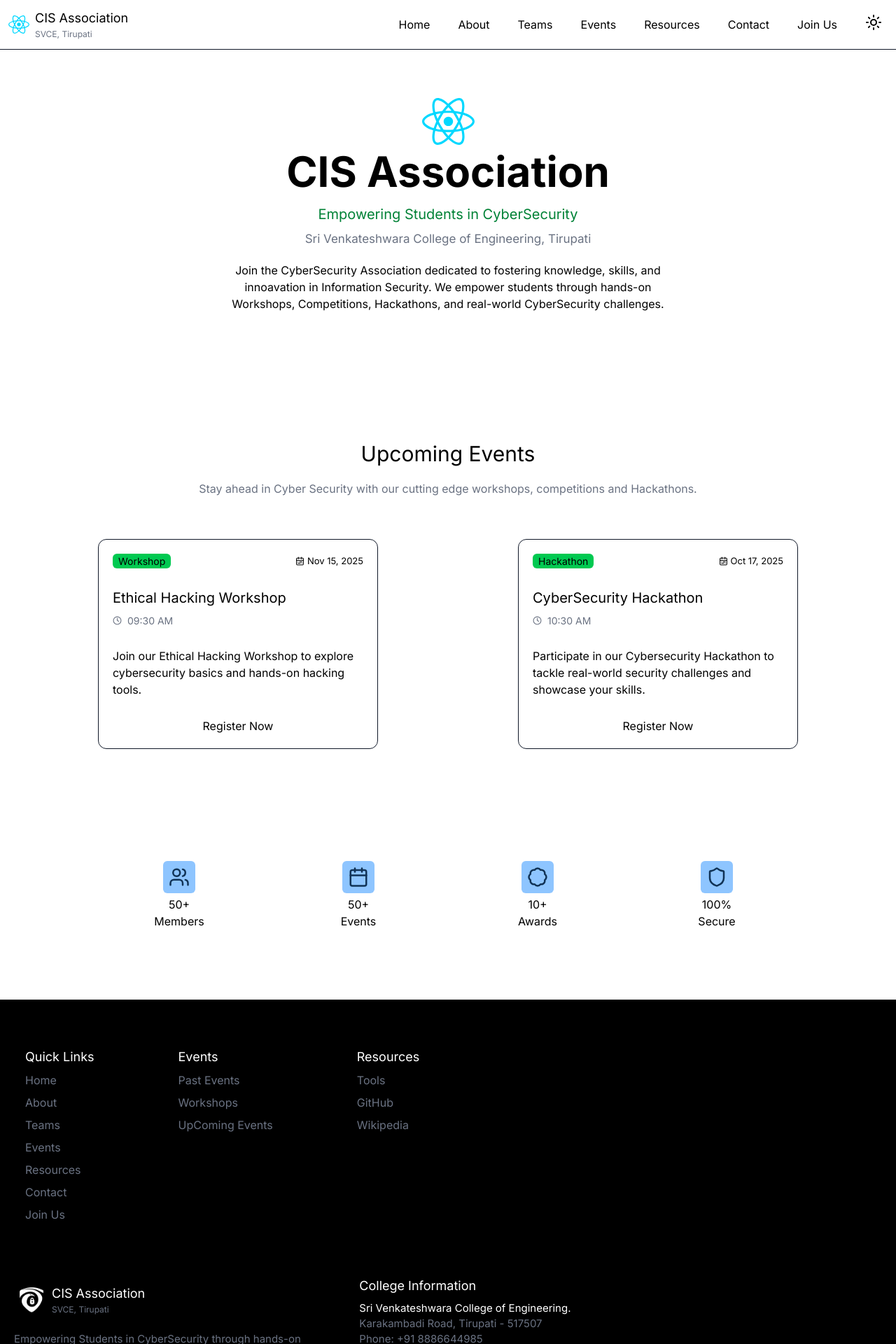
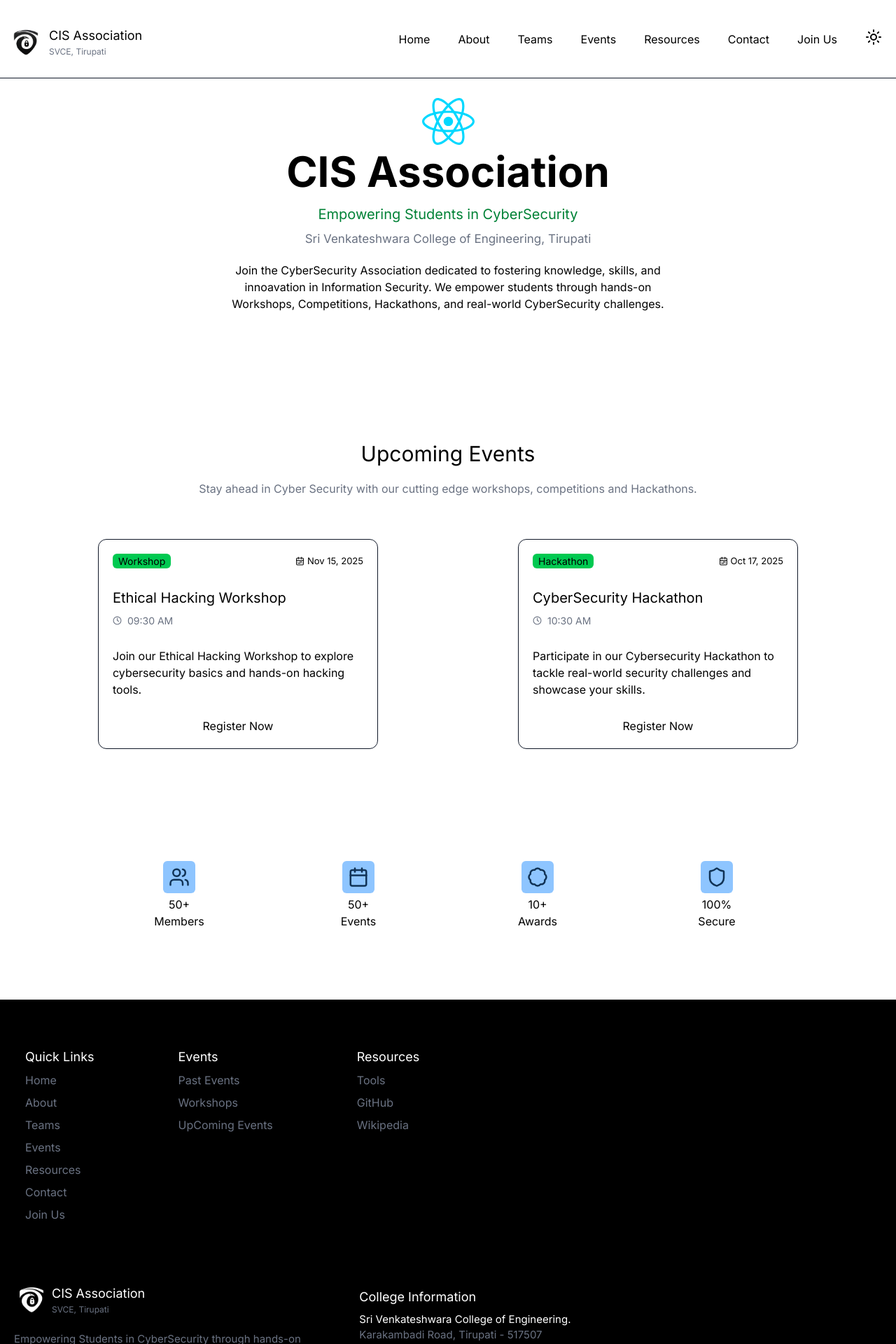
Before and after one commit to Akhileswar6/CIS-Project, a React (Vite) app: page / in a window 1280 px wide. Shown: the top 1920 px of the page at 70% size. Built offline with nearby package versions, Linux system fonts and the light colour scheme.

Commit message:
initial commit

```diff
--- a/src/Components/Footer.jsx
+++ b/src/Components/Footer.jsx
@@ -60,7 +60,7 @@ const Footer = ({isDark}) => {
 
 
         <div className="basis-1/3">
-          <h3 style={{fontSize:18, fontWeight:500}}className="text-white-500 mt-2 mb-2">College Information</h3>
+          <h3 style={{fontSize:18, fontWeight:500}}className="text-white-500 mt-6 mb-2">College Information</h3>
           <p style={{fontSize:15}}className=" text-sm"> Sri Venkateshwara College of Engineering.</p>
           <p className="text-gray-500 text-[15px]">Karakambadi Road, Tirupati - 517507</p>
           <p className="text-gray-500 text-[15px] ">Phone: +91 8886644985</p>
--- a/src/Components/Navbar.jsx
+++ b/src/Components/Navbar.jsx
@@ -1,4 +1,5 @@
-import logo from '../assets/react.svg'
+import lightLogo from '../assets/light.png'
+import darkLogo from '../assets/dark.png'
 import { NavLinks } from '../data';
 import { Link } from 'react-router-dom';
 import ToggleDark from './ToggleDark';
@@ -10,9 +11,9 @@ const Navbar = ({isDark, setIsDark}) => {
   return (
     <div className={`${isDark ? 'bg-black text-white' : 'bg-white text-black'} p-3 fixed w-full top-0 flex justify-between items-center border-b-1 border-gray-900 z-10`}>
         <div className='flex gap-2 justify-center items-center'>
-            <img src={logo} alt="React Logo" width={30} height={30} style={{borderRadius: '6px'}} />
+            <img src={isDark ? lightLogo : darkLogo} alt="Main Logo" width={50} height={50} style={{marginBottom:2}} />
                         <div>
-                                <h3 className='text-lg font-'>CIS Association</h3>
+                                <h3 className='text-lg mt-2'>CIS Association</h3>
                                 <p className='text-[12px] text-gray-500'>SVCE, Tirupati</p>
                         </div>
         </div>
```
